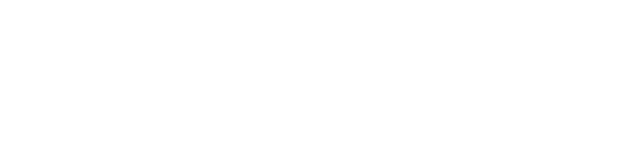
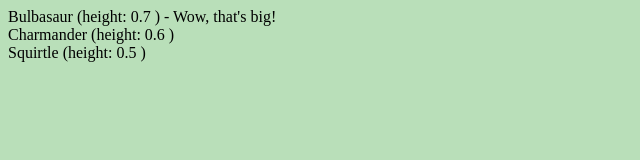
Before and after one commit to Beaugmc86/Pokedex-project, a plain HTML site: page index.html in a window 1280 px wide. Shown: the whole page, without its empty margins (0-640 px from the left). Drawn offline with Linux system fonts and the light colour scheme.

Commit message:
Added for loop, background color, and favicon

```diff
--- a/css/style.css
+++ b/css/style.css
@@ -0,0 +1,21 @@
+:root {
+    --primary-color:rgb(185, 223, 185);
+    /* --primary-color-darker: darken(#dcdde0, 30%);
+    --primary-color-text:#2b2b2b;
+    --text-color-active:#ff0000;
+    --primary-color-button:#34776d;
+    --primary-color-button-text:#ffffff;
+    --grid-primary-color: #a9a9a9;
+    --my-code-ref-text:#2012e4; */
+
+    body {
+        background: var(--primary-color);
+        /* color: var(--primary-color-text);
+        font-family: 'PT Serif', serif;
+        font-weight: 400;
+        /*Sets font boldness*/
+        /* font-size: 16px; */
+        /* Sets the font size to 16px */
+        /* line-height: 1.6; */
+        /* Sets the line-height to 1.6 */
+        }
--- a/index.html
+++ b/index.html
@@ -4,6 +4,7 @@
     <meta charset="UTF-8">
     <meta name="viewport" content="width=device-width, initial-scale=1.0">
     <title>Pokedex Project</title>
+    <link rel="shortcut icon" href="img/squirtle.favicon.png">
     <link rel="stylesheet" type="text/css" href="css/style.css">
 </head>
 <body>
--- a/js/scripts.js
+++ b/js/scripts.js
@@ -1,5 +1,29 @@
+//Create variable for pokemon array.
 let pokemonList = [
-  { name: 'Bulbasaur', type: ['grass', 'poison'], height: 7 },
-  { name: 'Charmander', type: 'fire', height: 6 },
-  { name: 'Squirtle', type: 'water', height: 5},
+  {
+    name: 'Bulbasaur',
+    type: ['grass', 'poison'],
+    height: 0.7
+  },
+  {
+    name: 'Charmander',
+    type: 'fire',
+    height: 0.6
+  },
+  {
+    name: 'Squirtle',
+    type: 'water',
+    height: 0.5
+  },
 ];
+
+//Loop to iterate over each item in pokemonList
+for (let i = 0; i < pokemonList.length; i++){
+  document.write(pokemonList[i].name + ' (height: ' + pokemonList[i].height + ' )');
+  if (pokemonList[i].height < 0.7){
+   document.write('<br>')
+  }else {
+    document.write(' - Wow, that\'s big!');
+    document.write('<br>')
+  }
+}
```
Also changed, not shown: img/squirtle.favicon.png (added).
